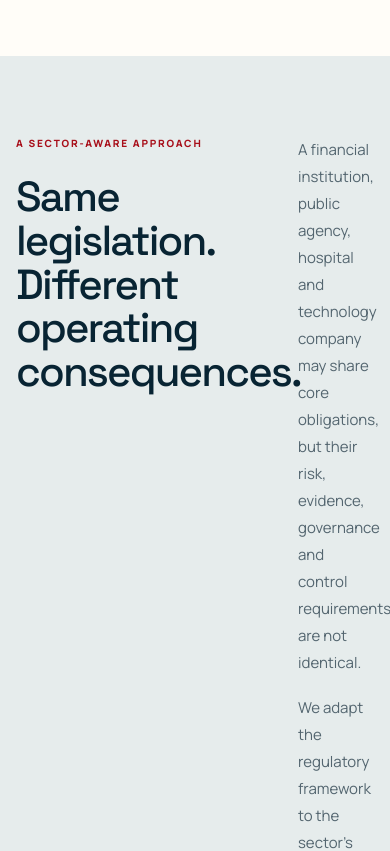
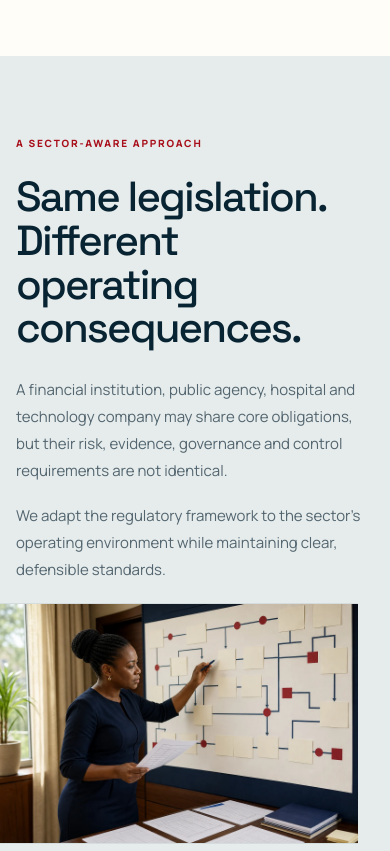
Before and after one commit to Rexdomine/gpm-associates-signal-architecture, a Next.js app: page /industries in a window 390 px wide. Shown: the part 2420-3271 px from the top of the page. Built offline with nearby package versions, Linux system fonts and the light colour scheme.

Commit message:
fix: tighten industries visual parity

```diff
--- a/app/globals.css
+++ b/app/globals.css
@@ -395,11 +395,14 @@ h1 { max-width: 720px; margin-bottom: 30px; color: white; font-size: clamp(49px,
 .industries-sector-card-mockup small { margin-top: auto; color: var(--navy); font-size: 10px; font-weight: 850; letter-spacing: .1em; text-transform: uppercase; }
 
 .industries-sector-approach, .industries-proof { background: var(--mist); }
-.industries-two-column { display: grid; grid-template-columns: minmax(240px, .78fr) minmax(0, 1.22fr); gap: clamp(42px, 7vw, 110px); }
-.industries-two-column h2 { margin-bottom: 0; color: var(--navy); font-size: clamp(42px, 4.7vw, 66px); font-weight: 500; line-height: 1.04; letter-spacing: -.045em; }
-.industries-body-copy { max-width: 700px; }
+.industries-two-column { display: grid; grid-template-columns: minmax(260px, .84fr) minmax(0, 1.16fr); gap: clamp(34px, 5.2vw, 92px); align-items: start; }
+.industries-two-column h2 { max-width: 9.8ch; margin-bottom: 0; color: var(--navy); font-size: clamp(42px, 4.7vw, 66px); font-weight: 500; line-height: 1.04; letter-spacing: -.045em; }
+.industries-body-copy { display: grid; grid-template-columns: minmax(0, 1fr) minmax(220px, 280px); gap: clamp(20px, 2.6vw, 28px); align-items: start; max-width: 760px; }
+.industries-body-copy-text { max-width: 28rem; }
 .industries-body-copy p { margin: 0 0 18px; color: var(--slate); font-size: 15px; line-height: 1.8; }
 .industries-body-copy p:last-child { margin-bottom: 0; }
+.industries-approach-figure { margin: 0; max-width: 280px; }
+.industries-approach-image { display: block; width: 100%; height: auto; border: 1px solid rgba(8,36,51,.08); }
 
 .industries-engagements { background: var(--paper); }
 .industries-engagement-grid { display: grid; grid-template-columns: repeat(2, minmax(0, 1fr)); gap: 0; border-top: 1px solid var(--navy); }
@@ -455,6 +458,8 @@ h1 { max-width: 720px; margin-bottom: 30px; color: white; font-size: clamp(49px,
   .industries-hero-grid { grid-template-columns: 1fr; }
   .industries-context-card { max-width: 760px; }
   .industries-priority-grid { grid-template-columns: repeat(2, 1fr); }
+  .industries-two-column { grid-template-columns: minmax(220px, .78fr) minmax(0, 1.22fr); gap: 36px; }
+  .industries-two-column h2 { max-width: 10.2ch; }
   .services-stage-grid { grid-template-columns: repeat(3, 1fr); }
   .services-stage-grid article { border-bottom: 1px solid var(--rule); }
 }
@@ -466,6 +471,11 @@ h1 { max-width: 720px; margin-bottom: 30px; color: white; font-size: clamp(49px,
   .operating-copy { margin-top: 18px; }
   .industries-sector-grid, .industries-priority-grid { grid-template-columns: 1fr; }
   .industries-sector-card { min-height: 0; }
+  .industries-two-column { grid-template-columns: 1fr; gap: 26px; }
+  .industries-two-column h2 { max-width: 12ch; }
+  .industries-body-copy { grid-template-columns: 1fr; max-width: none; }
+  .industries-body-copy-text { max-width: 100%; }
+  .industries-approach-figure { max-width: 100%; }
   .service-row { grid-template-columns: 44px 1fr 40px; gap: 18px; padding: 30px 0; }
   .service-row > span { padding-top: 6px; }
   .service-row p { grid-column: 2 / 4; }
@@ -519,6 +529,9 @@ h1 { max-width: 720px; margin-bottom: 30px; color: white; font-size: clamp(49px,
   .operating-grid h2, .section-intro h2, .experience h2, .innovation h2, .latest h2, .contact-cta h2 { font-size: 40px; }
   .operating-copy { grid-template-columns: 1fr; gap: 8px; }
   .industries-context-list li { grid-template-columns: 1fr; gap: 10px; }
+  .industries-two-column h2 { max-width: 12.5ch; }
+  .industries-approach-figure { margin-inline: -16px; }
+  .industries-approach-image { border-inline: 0; }
   .service-row { grid-template-columns: 30px 1fr 36px; gap: 12px; }
   .service-row h3 { font-size: 24px; }
   .service-row p { font-size: 13px; }
--- a/app/industries/page.tsx
+++ b/app/industries/page.tsx
@@ -188,12 +188,25 @@ export default function IndustriesPage() {
               <h2>Same legislation. Different operating consequences.</h2>
             </div>
             <div className="industries-body-copy">
+              <div className="industries-body-copy-text">
                 <p>
                   A financial institution, public agency, hospital and technology company may share core obligations, but their risk, evidence, governance and control requirements are not identical.
                 </p>
                 <p>
                   We adapt the regulatory framework to the sector&apos;s operating environment while maintaining clear, defensible standards.
                 </p>
+              </div>
+
+              <figure className="industries-approach-figure">
+                <Image
+                  alt="A privacy professional mapping governance and data workflow requirements across a structured process board"
+                  className="industries-approach-image"
+                  height={1365}
+                  sizes="(max-width: 800px) 100vw, (max-width: 1200px) 52vw, 620px"
+                  src="/images/gpm-data-flow-mapping-v2.webp"
+                  width={1024}
+                />
+              </figure>
             </div>
           </div>
         </section>
```
Also changed, not shown: 1 other file (tests, documents, lock files or other folders). Lines whose indentation alone changed are shown as unchanged.
